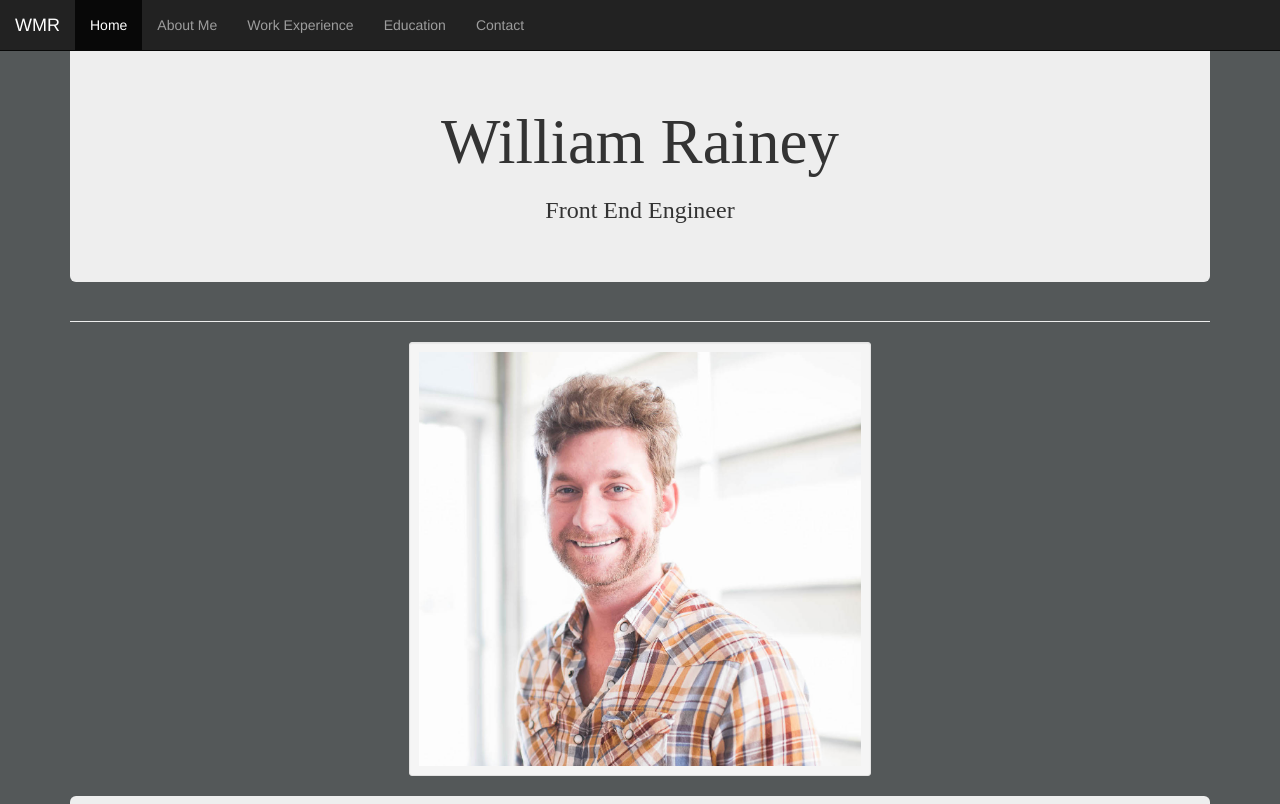
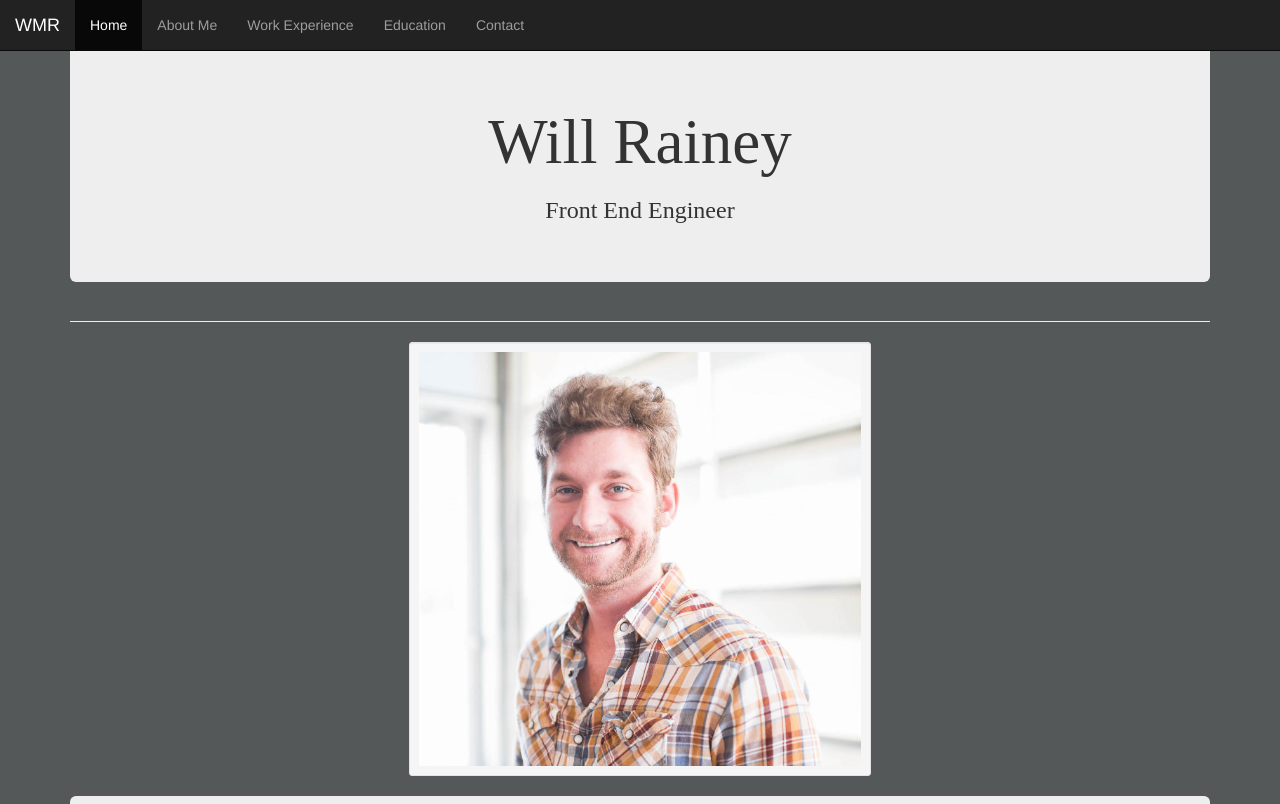
Before and after one commit to wmrainey89/myResume, a plain HTML site: page index.html in a window 1280 px wide. Shown: the top 804 px of the page. Drawn offline with nearby package versions, Linux system fonts and the light colour scheme.

Commit message:
branch test

```diff
--- a/index.html
+++ b/index.html
@@ -29,7 +29,7 @@
         <div class="container">
             <div class="page-header">
                 <div class="jumbotron">
-                    <h1 class="fontz text-center header">William Rainey</h1>
+                    <h1 class="fontz text-center header">Will Rainey</h1>
                     <h3 class="fontz text-center header">Front End Engineer</h3>
                 </div>
             </div>
```
